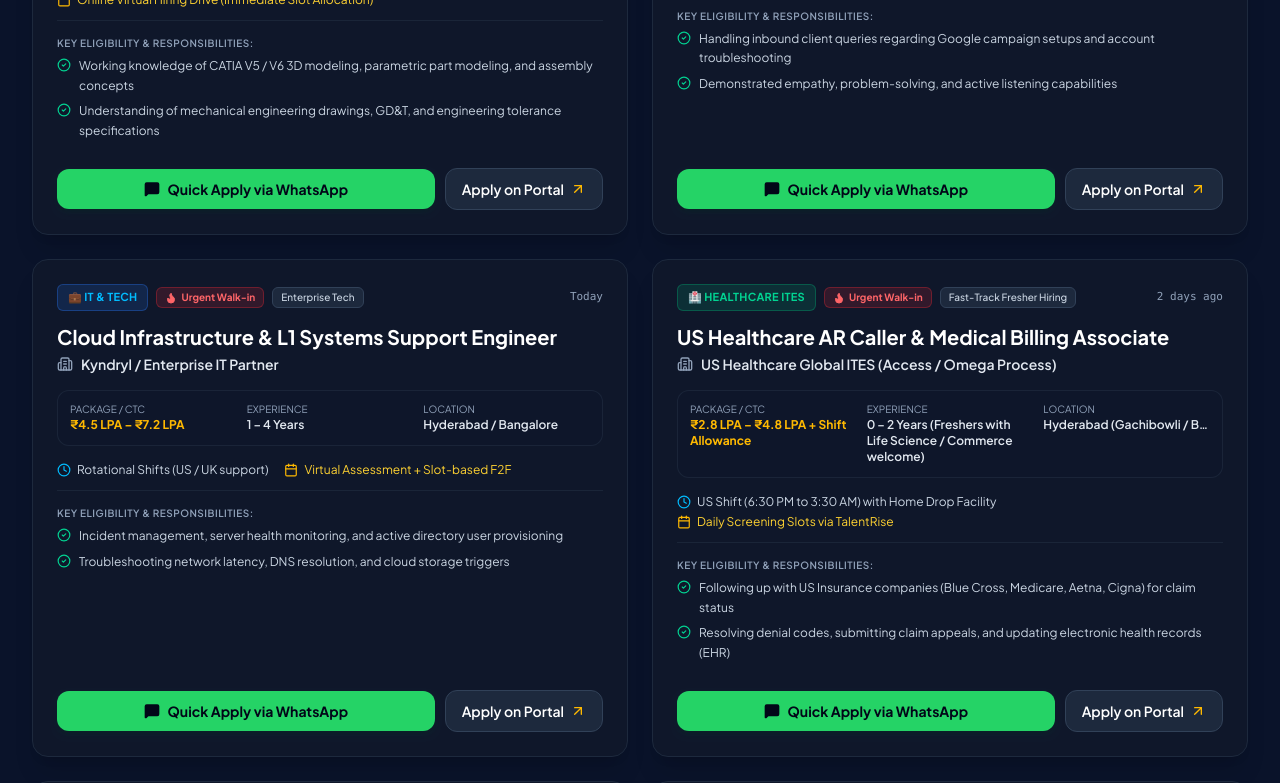
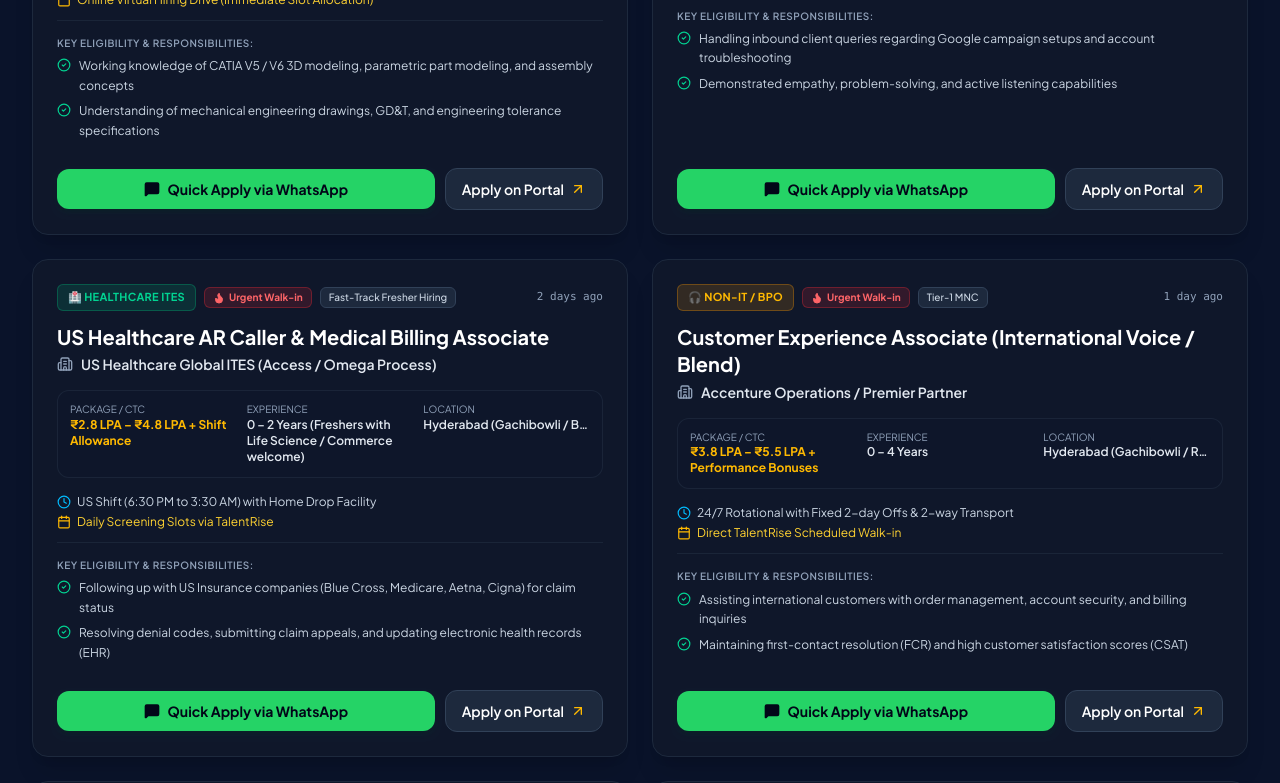
Before and after one commit to anudeepsandru-boop/talentrise, a React (Vite) app: page / in a window 1280 px wide. Shown: the part 2000-2783 px from the top of the page. Built offline with nearby package versions, Linux system fonts and the light colour scheme.

Commit message:
feat(jobs): replace Kyndryl drive with Capgemini CATIA
Remove the Kyndryl Cloud Infrastructure drive data and related mock application entries. Update references and UI components to reflect the addition of the Capgemini CATIA engineering hiring drive.

```diff
--- a/src/components/Footer.tsx
+++ b/src/components/Footer.tsx
@@ -108,7 +108,7 @@
                   onClick={() => onSelectSectorFilter('IT')}
                   className="hover:text-sky-400 transition-colors block"
                 >
-                  💼 IT & Engineering (Capgemini / Kyndryl)
+                  💼 IT & Engineering (Capgemini CATIA)
                 </a>
               </li>
             </ul>
--- a/src/components/HeroSection.tsx
+++ b/src/components/HeroSection.tsx
@@ -103,7 +103,7 @@
               >
                 <Briefcase className="w-4 h-4 text-sky-400" />
                 <span>💼 IT & Cloud Tech</span>
-                <span className="text-[11px] opacity-75 hidden sm:inline">(Capgemini, Kyndryl, CYE)</span>
+                <span className="text-[11px] opacity-75 hidden sm:inline">(Capgemini, Premier IT)</span>
               </button>
 
               <button
@@ -193,10 +193,8 @@
               'Teleperformance',
               'Google Process',
               'Accenture',
-              'Kyndryl',
               'Concentrix',
               'Genpact',
-              'CYE Global',
               'Access Healthcare',
               'Vee Technologies',
               'Omega Healthcare',
--- a/src/data/jobDrives.ts
+++ b/src/data/jobDrives.ts
@@ -63,34 +63,6 @@
     featured: true,
   },
   {
-    id: 'drive-kyndryl-cloud',
-    title: 'Cloud Infrastructure & L1 Systems Support Engineer',
-    companyOrProcess: 'Kyndryl / Enterprise IT Partner',
-    clientBadge: 'Enterprise Tech',
-    sector: 'IT',
-    ctc: '₹4.5 LPA – ₹7.2 LPA',
-    experience: '1 – 4 Years',
-    location: 'Hyderabad / Bangalore',
-    workMode: 'Hybrid',
-    shifts: 'Rotational Shifts (US / UK support)',
-    openingsCount: 18,
-    urgentHiring: true,
-    walkInDates: 'Virtual Assessment + Slot-based F2F',
-    eligibility: [
-      'B.Tech / B.E / MCA / B.Sc Computers (2021 – 2024)',
-      'Hands-on basic understanding of Linux/Windows server administration & AWS/Azure basics',
-      'Knowledge of ticketing tools (ServiceNow/Jira) and ITIL framework',
-    ],
-    keyRequirements: [
-      'Incident management, server health monitoring, and active directory user provisioning',
-      'Troubleshooting network latency, DNS resolution, and cloud storage triggers',
-      'Excellent analytical communication and SLA adherence',
-    ],
-    rounds: ['Technical MCQ & Coding/Logic', 'Technical L1 Interview', 'HR & Documentation'],
-    postedDaysAgo: 'Today',
-    featured: true,
-  },
-  {
     id: 'drive-healthcare-medical-billing',
     title: 'US Healthcare AR Caller & Medical Billing Associate',
     companyOrProcess: 'US Healthcare Global ITES (Access / Omega Process)',
@@ -117,33 +89,6 @@
     rounds: ['HR Personal Interview', 'Basic Grammar & Aptitude Test', 'Operations Round'],
     postedDaysAgo: '2 days ago',
     featured: true,
-  },
-  {
-    id: 'drive-cye-global-tech',
-    title: 'Junior React & Node.js Full Stack Developer',
-    companyOrProcess: 'CYE Global / High-Growth Product Partner',
-    clientBadge: 'Core Development',
-    sector: 'IT',
-    ctc: '₹5.0 LPA – ₹8.5 LPA',
-    experience: '1 – 3 Years',
-    location: 'Hyderabad (Financial District)',
-    workMode: 'Hybrid',
-    shifts: 'Day Shift (9:30 AM – 6:30 PM)',
-    openingsCount: 12,
-    urgentHiring: false,
-    walkInDates: 'Shortlisting via TalentRise Referral',
-    eligibility: [
-      'B.Tech/BE in CSE, IT or related disciplines',
-      'Strong proficiency in JavaScript (ES6+), React.js, TypeScript, and REST APIs',
-      'Familiarity with PostgreSQL / MongoDB and Git workflow',
-    ],
-    keyRequirements: [
-      'Building performant, responsive web components and API integrations',
-      'Collaborating with UI/UX designers and writing clean, documented unit tests',
-      'Participating in agile sprints and code reviews',
-    ],
-    rounds: ['Live Machine Coding Test', 'Technical Architecture Discussion', 'Founder / Director Fitment'],
-    postedDaysAgo: '3 days ago',
   },
   {
     id: 'drive-accenture-customer-support',
--- a/src/utils/storage.ts
+++ b/src/utils/storage.ts
@@ -36,18 +36,18 @@
   },
   {
     id: 'app-102',
-    jobId: 'drive-kyndryl-cloud',
-    jobTitle: 'Cloud Infrastructure & L1 Systems Support Engineer',
-    company: 'Kyndryl Enterprise',
+    jobId: 'drive-capgemini-catia',
+    jobTitle: 'Capgemini CATIA Hiring Drive (Aeronautical & Mechanical)',
+    company: 'Capgemini',
     fullName: 'Venkata Sai Kumar',
     phone: '+91 81254 99887',
     email: 'venkata.saikumar@yahoo.com',
-    experience: '1.8 Years',
-    highestQualification: 'B.Tech CSE',
+    experience: 'Fresher (2025 Passout)',
+    highestQualification: 'B.Tech Mechanical',
     currentLocation: 'Hyderabad (Madhapur)',
     sectorPreference: 'IT',
     resumeLink: 'https://drive.google.com/file/d/sample-saikumar/view',
-    additionalNotes: 'AWS Certified Cloud Practitioner with basic Linux scripting skills.',
+    additionalNotes: 'Proficient in CATIA V5 part modeling and assembly drawings.',
     submittedAt: new Date(Date.now() - 5 * 3600000).toISOString(),
     status: 'Screened',
   },
@@ -144,9 +144,9 @@
     candidatePhone: '+91 94400 67890',
     candidateEmail: 'tarun.kumar@gmail.com',
     candidateExperience: '2 Years Linux Support',
-    targetRoleOrSector: 'Kyndryl Cloud Systems',
-    candidateQualification: 'B.Tech IT',
-    notes: 'Completed L1 round, awaiting client final offer.',
+    targetRoleOrSector: 'Capgemini CATIA Engineering',
+    candidateQualification: 'B.Tech Mechanical',
+    notes: 'Completed Assessment rounds, awaiting client final offer.',
     submittedAt: new Date(Date.now() - 18 * 3600000).toISOString(),
     bonusStatus: 'Placed - Bonus Eligible',
     bonusAmountEstimate: '₹3,500 Bonus on Closure',
@@ -365,11 +365,23 @@
 
     const customRaw = localStorage.getItem(STORAGE_KEYS.CUSTOM_JOBS);
     const customJobs: JobDrive[] = (customRaw ? JSON.parse(customRaw) : []).filter(
-      (j: JobDrive) => j.id !== 'drive-wipro-servicedesk' && !j.title?.toLowerCase().includes('global it service desk')
+      (j: JobDrive) =>
+        j.id !== 'drive-wipro-servicedesk' &&
+        j.id !== 'drive-kyndryl-cloud' &&
+        j.id !== 'drive-cye-global-tech' &&
+        !j.title?.toLowerCase().includes('global it service desk') &&
+        !j.title?.toLowerCase().includes('cloud infrastructure & l1') &&
+        !j.title?.toLowerCase().includes('junior react & node')
     );
 
     // Filter preset jobs that haven't been deleted
-    const filteredPreset = JOB_DRIVES.filter(job => !deletedIds.includes(job.id) && job.id !== 'drive-wipro-servicedesk');
+    const filteredPreset = JOB_DRIVES.filter(
+      job =>
+        !deletedIds.includes(job.id) &&
+        job.id !== 'drive-wipro-servicedesk' &&
+        job.id !== 'drive-kyndryl-cloud' &&
+        job.id !== 'drive-cye-global-tech'
+    );
 
     // Combine custom jobs first (newer first) with filtered presets
     return [...customJobs, ...filteredPreset];
```
